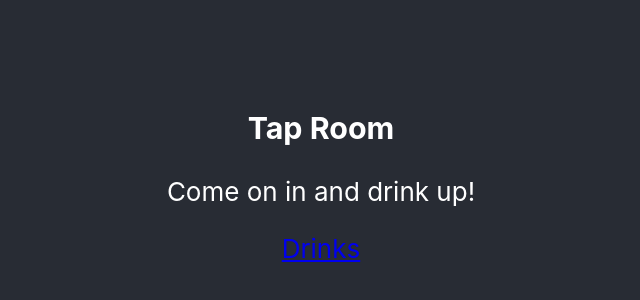
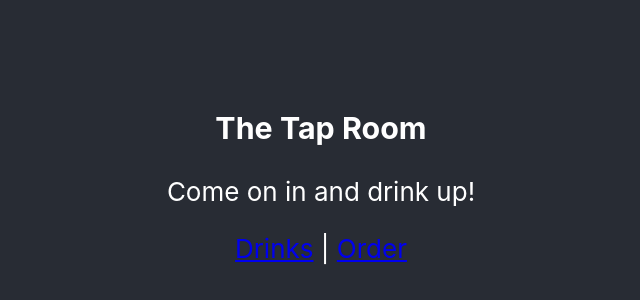
Before and after one commit to aliamirh/React-TapRoom, a React (Create React App) app: page / in a window 1280 px wide. Shown: the part 228-528 px from the top of the page, without its empty margins (319-959 px from the left). Built offline with nearby package versions, Linux system fonts and the light colour scheme.

Commit message:
add menue

```diff
--- a/src/App.js
+++ b/src/App.js
@@ -3,6 +3,7 @@ import "./App.css";
 import Header from "./component/Header.jsx";
 import { Switch, Route } from 'react-router-dom';
 import DrinkList from "./component/DrinkList";
+import DrinkOrder from "./component/DrinkOrder";
 
 
 
@@ -10,10 +11,10 @@ function App() {
   return (
     <div className="App">
       <header className="App-header">
-
         <Switch>
         <Route exact path='/' component={Header} />
         <Route exact path='/drinklist' component={DrinkList} />
+        <Route exact path='/drinkorder' component={DrinkOrder} />
         </Switch>
       </header>
     </div>
--- a/src/component/Drink.jsx
+++ b/src/component/Drink.jsx
@@ -7,11 +7,11 @@ function Drink(props) {
     <div>
         <h4>{props.brand}</h4>
         <p>{props.name}</p>
-        <p>{props.price} $</p>
-        <p>{props.alcohol} %</p>
+        <p>{props.price}$</p>
+        <p>{props.alcohol}%</p>
+
     </div>
   );
 }
 
-
 export default Drink;
--- a/src/component/DrinkList.jsx
+++ b/src/component/DrinkList.jsx
@@ -1,5 +1,7 @@
 import React from "react";
 import Drink from './Drink';
+import { Link } from 'react-router-dom';
+
 
 const mainDrinkList = [
   {
@@ -27,6 +29,8 @@ const mainDrinkList = [
 function DrinkList() {
   return (
     <div>
+      <h3>Menue</h3>
+      <div>
         {mainDrinkList.map((drink, index) =>
           <Drink
             name={drink.name}
@@ -37,6 +41,11 @@ function DrinkList() {
           />
         )}
       </div>
+      <div>
+        <Link to='/'>Home</Link>
+        <Link to='/drinkorder'>Order</Link>
+      </div>
+    </div>
   );
 }
 
--- /dev/null
+++ b/src/component/DrinkOrder.jsx
@@ -0,0 +1,20 @@
+import React from "react";
+import { Link } from 'react-router-dom';
+
+class DrinkOrder extends React.Component {
+    state = {
+        order: 0
+    };
+    render(){
+        return (
+            <div>
+                <button>-</button>
+                <span>{this.state.order}</span>
+                <button>+</button>
+                <div><Link to='/'>Home</Link></div>
+            </div>
+        );
+    }
+}
+
+export default DrinkOrder;
--- a/src/component/Header.jsx
+++ b/src/component/Header.jsx
@@ -4,10 +4,9 @@ import { Link } from 'react-router-dom';
 function Header() {
   return (
     <div>
-      <h3>Tap Room</h3>
+      <h3>The Tap Room</h3>
       <p>Come on in and drink up!</p>
-      <Link to='/DrinkList'>Drinks</Link>
-
+      <Link to='/DrinkList'>Drinks</Link> | <Link to='/DrinkOrder'>Order</Link>
     </div>
   );
 }
```
Lines whose indentation alone changed are shown as unchanged.
